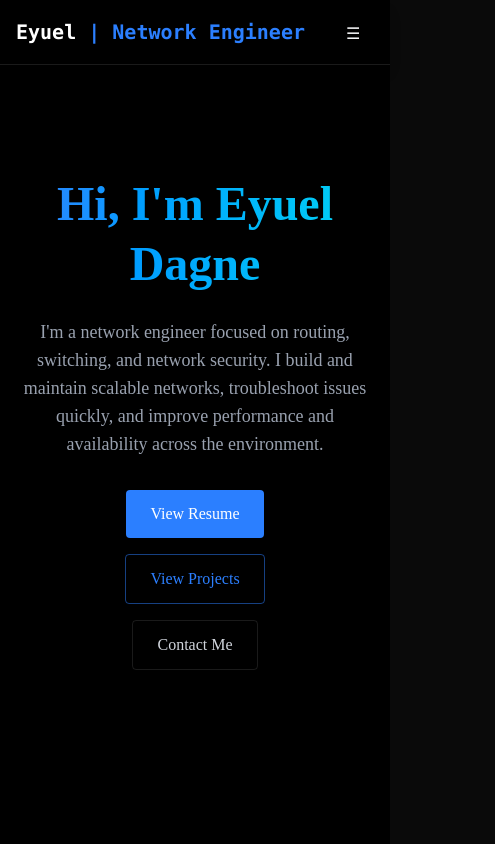
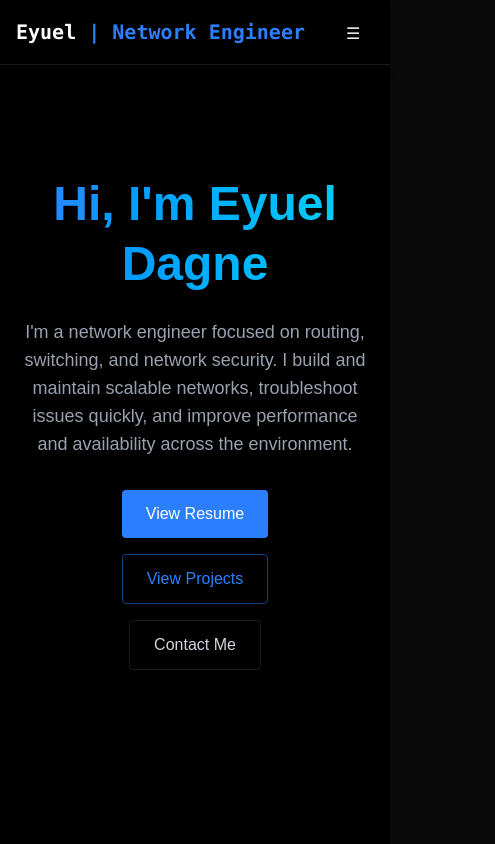
Before and after one commit to ras-dec19/eyuel-portfolio, a React (Vite) app: page / in a window 390 px wide. Shown: the top 844 px of the page, 495 px wide, since content can reach past the window. Built offline with nearby package versions, Linux system fonts and the light colour scheme; no server answers.

Commit message:
Mobile view fix

```diff
--- a/src/App.jsx
+++ b/src/App.jsx
@@ -16,7 +16,7 @@ function App() {
     <>
       {!isLoaded && <LoadingScreen onComplete={() => setIsLoaded(true)} />}{" "}
       <div
-        className={`min-h-screen transition-opacity duration-700 ${
+        className={`min-h-screen overflow-x-hidden transition-opacity duration-700 ${
           isLoaded ? "opacity-100" : "opacity-0"
         } bg-black text-gray-100`}
       >
--- a/src/components/RevealOnScroll.jsx
+++ b/src/components/RevealOnScroll.jsx
@@ -4,21 +4,24 @@ export const RevealOnScroll = ({ children }) => {
   const ref = useRef(null);
 
   useEffect(() => {
+    const currentRef = ref.current;
+
     const observer = new IntersectionObserver(
       ([entry]) => {
         if (entry.isIntersecting) {
-          ref.current.classList.add("visible");
+          currentRef?.classList.add("visible");
         }
       },
       { threshold: 0.2, rootMargin: "0px 0px -50px 0px" }
     );
-    if (ref.current) observer.observe(ref.current);
+
+    if (currentRef) observer.observe(currentRef);
 
     return () => observer.disconnect();
-  });
+  }, []);
 
   return (
-    <div ref={ref} className="reveal">
+    <div ref={ref} className="reveal w-full max-w-full">
       {children}
     </div>
   );
--- a/src/components/sections/Contact.jsx
+++ b/src/components/sections/Contact.jsx
@@ -73,10 +73,10 @@ export const Contact = () => {
   return (
     <section
       id="contact"
-      className="min-h-screen flex items-center justify-center py-20"
+      className="min-h-screen flex items-center justify-center py-20 px-4"
     >
       <RevealOnScroll>
-        <div className="px-4 w-150">
+        <div className="w-full max-w-2xl mx-auto">
           <h2 className="text-3xl font-bold mb-8 bg-gradient-to-r from-blue-500 to-cyan-400 bg-clip-text text-transparent text-center">
             Get In Touch
           </h2>
--- a/src/index.css
+++ b/src/index.css
@@ -1,11 +1,22 @@
 @import "tailwindcss";
 
-html, body {
+html,
+body,
+#root {
   margin: 0;
   padding: 0;
-  font-family: "Space-Grotesk", sans-sarif;
+  width: 100%;
+  max-width: 100%;
+  overflow-x: hidden;
+  font-family: "Space-Grotesk", sans-serif;
   background: #0a0a0a;
   color: #f3f4f6;
+}
+
+*,
+*::before,
+*::after {
+  box-sizing: border-box;
 }
 
 @layer utilities {
@@ -38,9 +49,11 @@ html, body {
 }
 
 .reveal {
+  width: 100%;
+  max-width: 100%;
   opacity: 0;
   transform: translateY(20px);
-  transition: opacity 0.75 ease, transform 0.7s ease;
+  transition: opacity 0.75s ease, transform 0.7s ease;
 }
 
 .reveal.visible {
```
